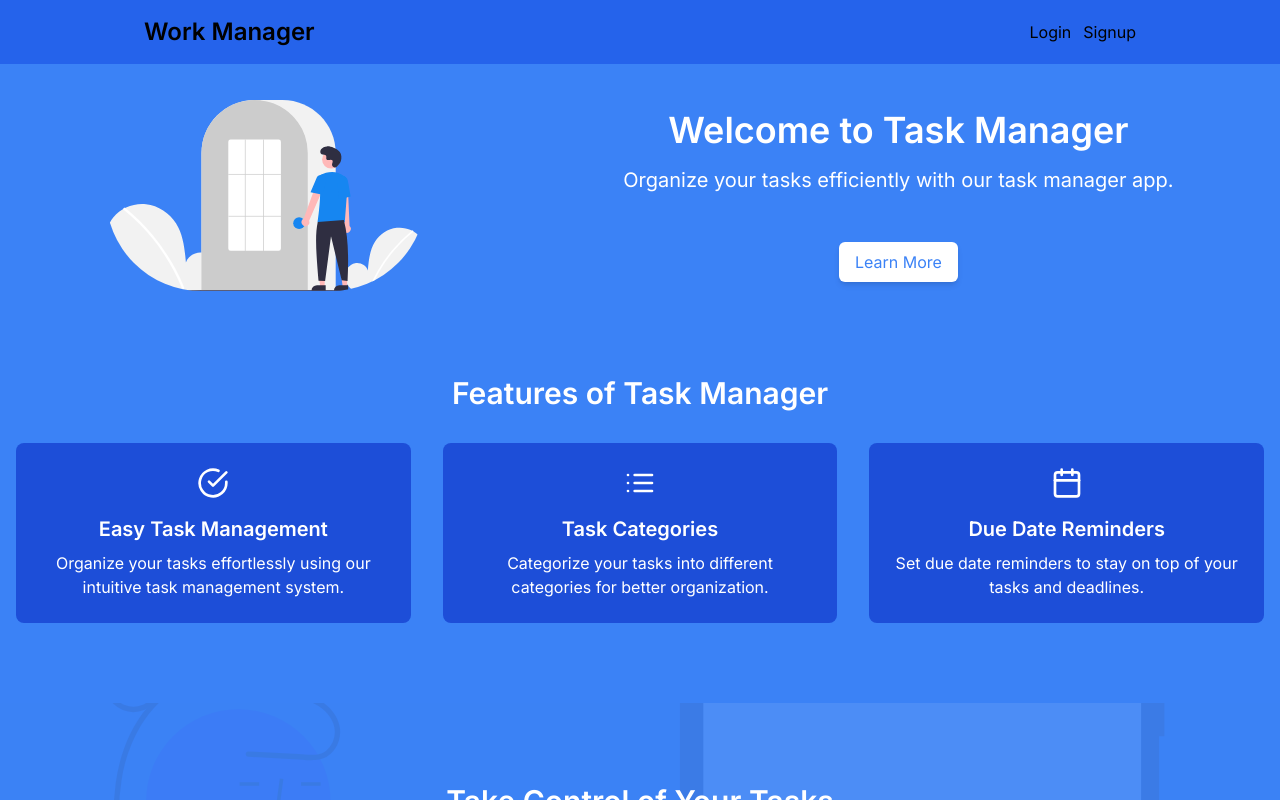
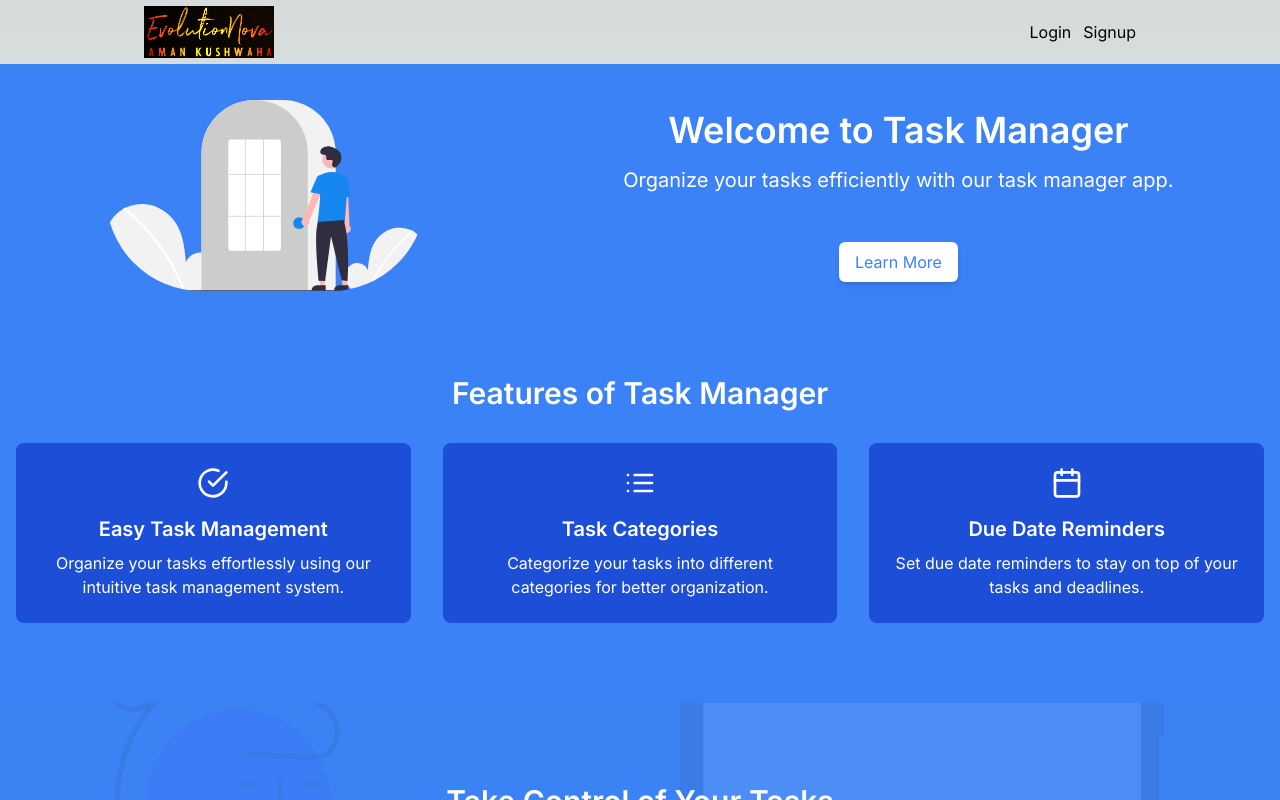
Before and after one commit to amankushwaha577/Evolution, a Next.js app: page / in a window 1280 px wide. Shown: the top 800 px of the page. Built offline with nearby package versions, Linux system fonts and the light colour scheme; no server answers.

Commit message:
Component

```diff
--- a/src/components/CustomNavbar.jsx
+++ b/src/components/CustomNavbar.jsx
@@ -6,6 +6,9 @@ import Link from "next/link";
 import { useRouter } from "next/navigation";
 import React, { useContext } from "react";
 import { toast } from "react-toastify";
+import Image from 'next/image'; // Import the Image component
+
+import logo from "../assets/logo.png"
 
 const CustomNavbar = () => {
   const context = useContext(UserContext);
@@ -24,11 +27,17 @@ const CustomNavbar = () => {
   }
 
   return (
-    <nav className="bg-blue-600 h-16 py-2 px-36 flex justify-between items-center">
-      <div className="brand">
-        <h1 className="text-2xl font-semibold">
-          <a href="#!">Work Manager</a>
-        </h1>
+
+<nav className="h-16 py-2 px-36 flex justify-between items-center">
+  <div className="brand flex items-center">
+    {/* Add the brand logo image using Next.js's Image component */}
+    <Image
+      src={logo} // Replace with your actual image path
+      alt="Work Manager Logo"
+      width={130} // Adjust width as needed
+      height={20} // Adjust height as needed
+    />
+
   </div>
   <div>
     <ul className="flex space-x-5">
@@ -79,6 +88,8 @@ const CustomNavbar = () => {
     </ul>
   </div>
 </nav>
+
+
   );
 };
 
```
Also changed, not shown: src/assets/logo.png (added). Lines whose indentation alone changed are shown as unchanged.
